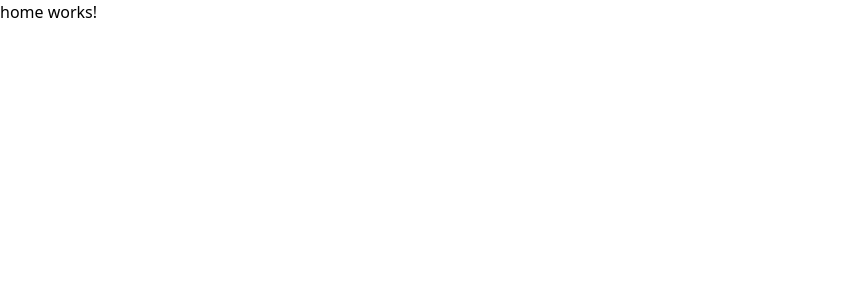
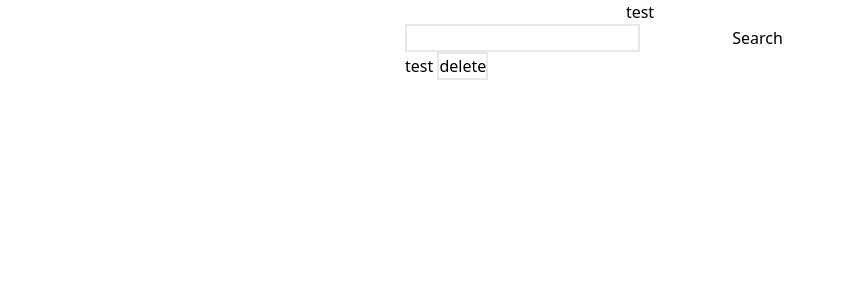
Before and after one commit to patbarber/angular-test-app, an Angular app: page / in a window 1280 px wide. Shown: the top 300 px of the page, without its empty margins (0-844 px from the left). Built offline with nearby package versions, Linux system fonts and the light colour scheme.

Commit message:
added list

```diff
--- a/src/app/home/home.component.ts
+++ b/src/app/home/home.component.ts
@@ -1,11 +1,43 @@
 import { CommonModule } from '@angular/common';
 import { Component } from '@angular/core';
+import { FormsModule } from '@angular/forms';
 
 @Component({
   selector: 'app-home',
   standalone: true,
-  imports: [CommonModule],
-  template: ` <p>home works!</p> `,
+  imports: [CommonModule, FormsModule],
+  template: `
+    <section class="grid justify-center">
+      <div class="text-center">test</div>
+      <form class="grid grid-cols-2">
+        <input
+          type="text"
+          class="border-2"
+          [(ngModel)]="inputValue"
+          [ngModelOptions]="{ standalone: true }"
+        />
+        <button type="button" (click)="addItemToList(inputValue)">
+          Search
+        </button>
+      </form>
+      <div>
+        <p *ngFor="let item of list; index as i">
+          {{ item }}
+          <button class="border-2" (click)="removeFromList(i)">delete</button>
+        </p>
+      </div>
+    </section>
+  `,
   styleUrls: ['./home.component.css'],
 })
-export class HomeComponent {}
+export class HomeComponent {
+  list = ['test'];
+  inputValue = '';
+  addItemToList(value: string): void {
+    this.list.push(value);
+  }
+
+  removeFromList(index: number): void {
+    this.list.splice(index, 1);
+  }
+}
```
